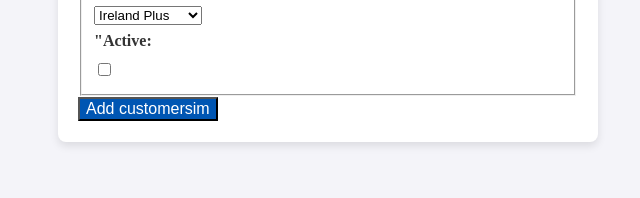
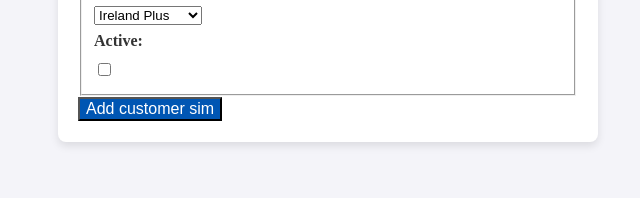
Before and after one commit to prasanna80564/simcard_management-project-, a website: page public/index.html in a window 1280 px wide. Shown: the part 468-666 px from the top of the page, 312-952 px from the left. Drawn offline with Linux system fonts and the light colour scheme.

Commit message:
small errors

```diff
--- a/public/index.html
+++ b/public/index.html
@@ -33,11 +33,11 @@
                     <option value="Unlimited Plus">Unlimited Plus</option>
                 </select><br>
 
-                <label for="isActive">"Active:</label>
+                <label for="isActive">Active:</label>
                 <input type="checkbox" id="isActive"><br>
             </fieldset>
 
-            <button type="submit">Add customersim</button>
+            <button type="submit">Add customer sim</button>
 
         </form>
         <!--customer list -->
```
